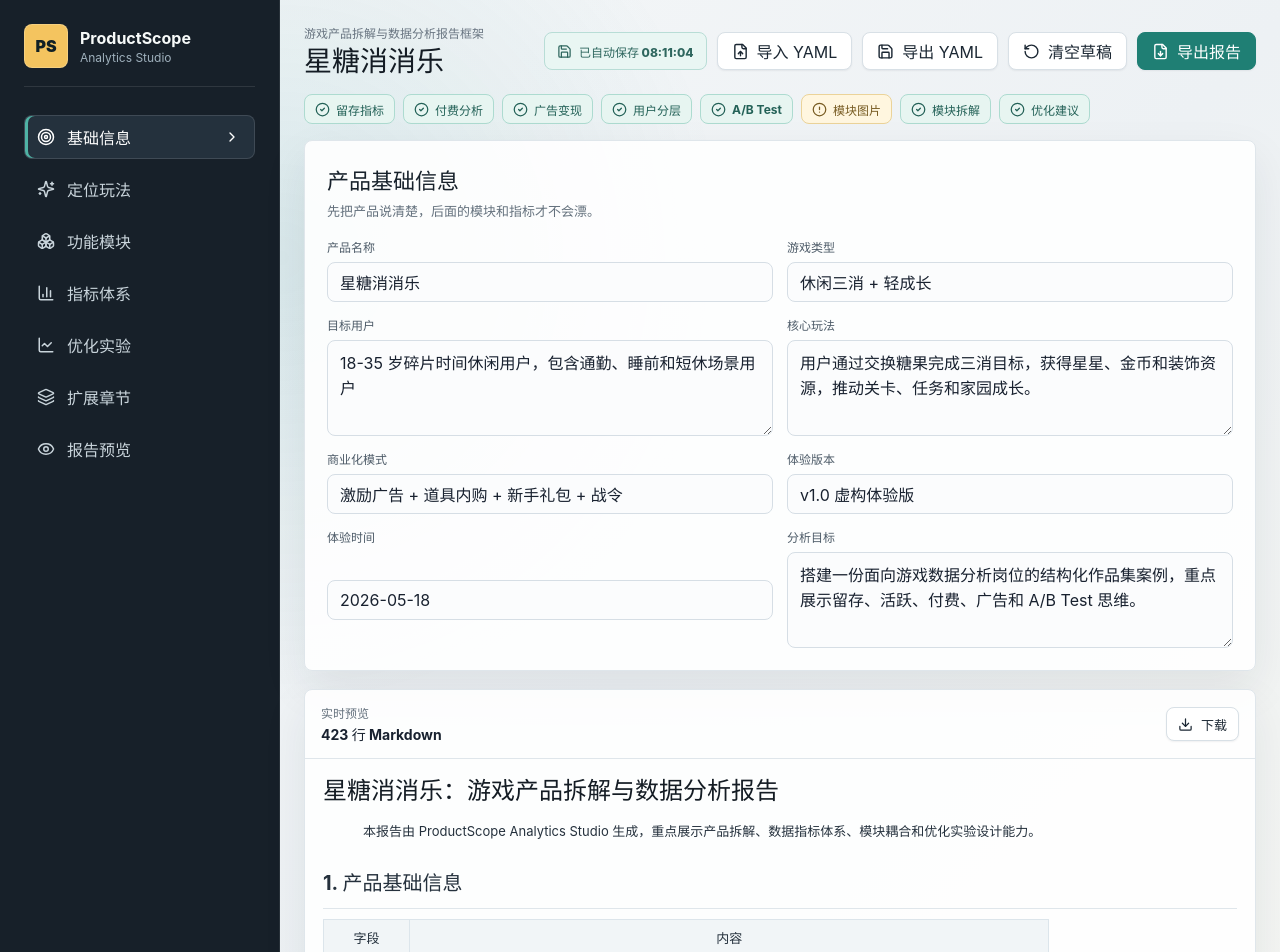
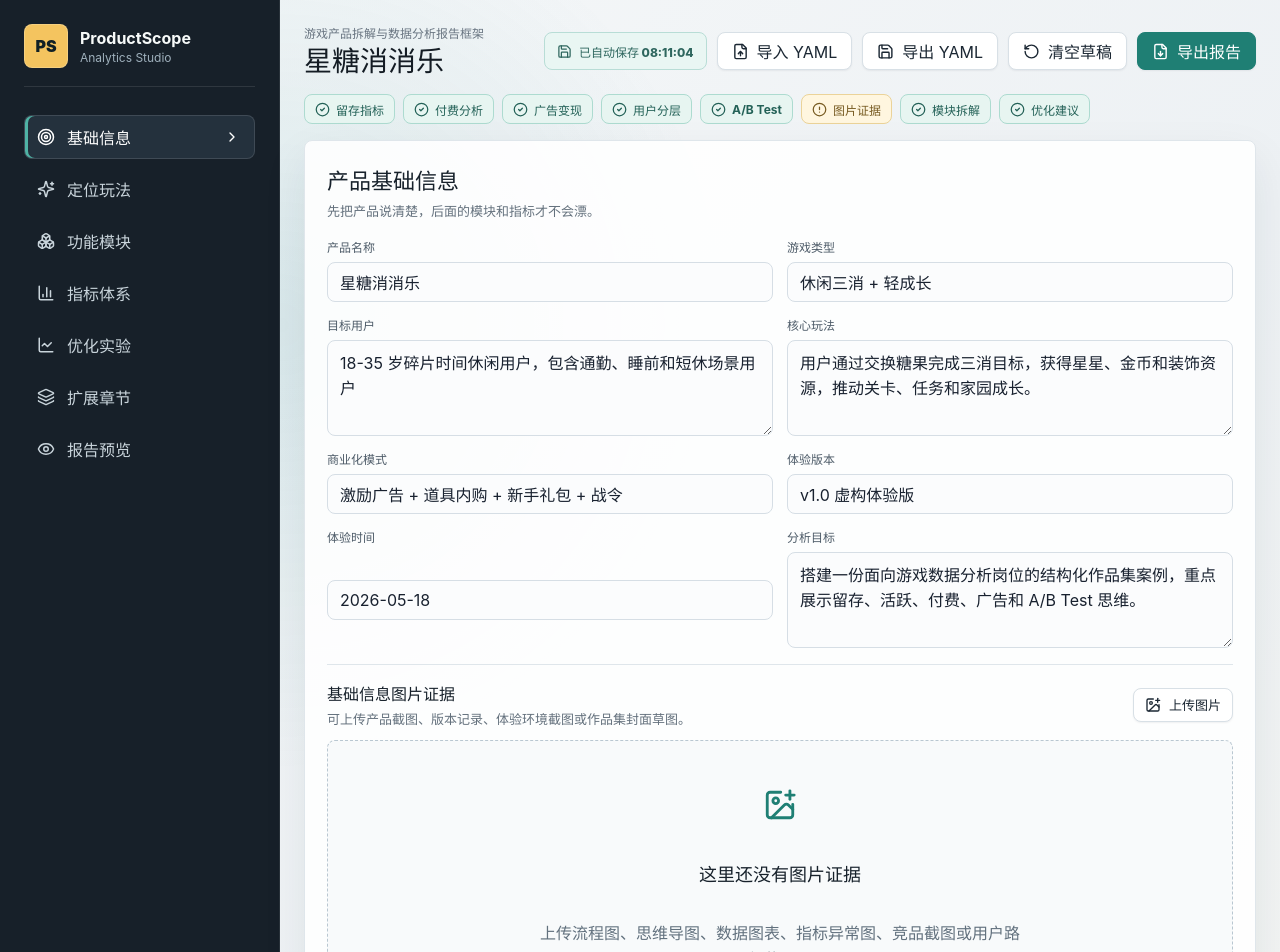
Before and after one commit to nameuserxia/ProductScope-Analytics, a React (Vite) app: page / in a window 1280 px wide. Shown: the top 952 px of the page. Built offline with nearby package versions, Linux system fonts and the light colour scheme.

Commit message:
Add image evidence uploads to all sections

```diff
--- a/src/App.jsx
+++ b/src/App.jsx
@@ -126,7 +126,6 @@ function App() {
     }
   });
   const fileRef = useRef(null);
-  const imageFileRef = useRef(null);
   const firstSaveRef = useRef(true);
 
   const product = data["产品基础信息"] || {};
@@ -262,38 +261,6 @@ function App() {
     downloadFile("productscope-report.md", markdown, "text/markdown;charset=utf-8");
   };
 
-  const handleModuleImageUpload = async (event) => {
-    const files = Array.from(event.target.files || []);
-    if (!files.length) return;
-
-    const acceptedImages = [];
-    const skippedFiles = [];
-    for (const file of files) {
-      if (!file.type.startsWith("image/")) {
-        skippedFiles.push(`${file.name} 不是图片`);
-        continue;
-      }
-      if (file.size > maxImageSize) {
-        skippedFiles.push(`${file.name} 超过 2MB`);
-        continue;
-      }
-      const dataUrl = await readFileAsDataUrl(file);
-      acceptedImages.push({
-        标题: file.name.replace(/\.[^.]+$/, ""),
-        说明: "补充这张图对应的数据结论、用户路径证据或问题证据。",
-        文件名: file.name,
-        图片数据: dataUrl,
-      });
-    }
-
-    if (acceptedImages.length) {
-      const nextImages = [...ensureArray(selected["图片证据"]), ...acceptedImages];
-      updateModule(selectedModule, { 图片证据: nextImages });
-    }
-    setImportError(skippedFiles.length ? `部分图片未导入：${skippedFiles.join("；")}` : "");
-    event.target.value = "";
-  };
-
   const resetDraft = () => {
     const nextData = parseYaml(sampleYaml);
     setData(nextData);
@@ -400,6 +367,13 @@ function App() {
                     </Field>
                   ))}
                 </div>
+                <EvidenceSection
+                  title="基础信息图片证据"
+                  note="可上传产品截图、版本记录、体验环境截图或作品集封面草图。"
+                  images={ensureArray(product["图片证据"])}
+                  onChange={(nextImages) => updateProduct("图片证据", nextImages)}
+                  setError={setImportError}
+                />
               </Panel>
             )}
 
@@ -424,6 +398,20 @@ function App() {
                   label="核心循环"
                   value={lineJoin(data["核心玩法拆解"]?.["核心循环"])}
                   onChange={(value) => updateListSection("核心玩法拆解", "核心循环", lineSplit(value))}
+                />
+                <EvidenceSection
+                  title="定位分析图片证据"
+                  note="可上传用户画像、竞品定位图、用户需求脑图或使用场景图。"
+                  images={ensureArray(data["产品定位分析"]?.["图片证据"])}
+                  onChange={(nextImages) => updateListSection("产品定位分析", "图片证据", nextImages)}
+                  setError={setImportError}
+                />
+                <EvidenceSection
+                  title="核心玩法图片证据"
+                  note="可上传核心循环图、玩法流程图、成长路径图或系统关系图。"
+                  images={ensureArray(data["核心玩法拆解"]?.["图片证据"])}
+                  onChange={(nextImages) => updateListSection("核心玩法拆解", "图片证据", nextImages)}
+                  setError={setImportError}
                 />
               </Panel>
             )}
@@ -490,20 +478,12 @@ function App() {
                       value={lineJoin(selected["可验证的数据分析方法"])}
                       onChange={(value) => updateModule(selectedModule, { 可验证的数据分析方法: lineSplit(value) })}
                     />
-                    <div className="module-evidence-head">
-                      <div>
-                        <h3>模块图片证据</h3>
-                        <p>上传这个模块对应的图表、路径截图、竞品截图或问题证据。</p>
-                      </div>
-                      <input ref={imageFileRef} type="file" accept="image/*" multiple onChange={handleModuleImageUpload} hidden />
-                      <button className="mini-button" onClick={() => imageFileRef.current?.click()}>
-                        <ImagePlus size={16} />
-                        上传图片
-                      </button>
-                    </div>
-                    <ModuleImageEvidenceEditor
+                    <EvidenceSection
+                      title="模块图片证据"
+                      note="上传这个模块对应的图表、路径截图、竞品截图或问题证据。"
                       images={ensureArray(selected["图片证据"])}
                       onChange={(nextImages) => updateModule(selectedModule, { 图片证据: nextImages })}
+                      setError={setImportError}
                     />
                   </div>
                 </div>
@@ -557,18 +537,25 @@ function App() {
                     </article>
                   ))}
                 </div>
+                <EvidenceSection
+                  title="指标体系图片证据"
+                  note="可上传指标树、北极星指标图、漏斗图、留存曲线或数据看板截图。"
+                  images={ensureArray(metrics["图片证据"])}
+                  onChange={(nextImages) => updateSection("数据指标体系", { ...metrics, 图片证据: nextImages })}
+                  setError={setImportError}
+                />
               </Panel>
             )}
 
             {activeTab === "optimizations" && (
               <Panel title="优化实验" note="建议始终写清楚问题、指标、方案、风险、A/B Test 和成功标准。">
-                <OptimizationEditor data={data} setData={setData} />
+                <OptimizationEditor data={data} setData={setData} setError={setImportError} />
               </Panel>
             )}
 
             {activeTab === "extensions" && (
               <Panel title="扩展章节" note="这里用来放竞品、埋点、SQL、访谈、截图观察和版本复盘。">
-                <ExtensionEditor data={data} setData={setData} />
+                <ExtensionEditor data={data} setData={setData} setError={setImportError} />
               </Panel>
             )}
 
@@ -631,6 +618,30 @@ function TextareaList({ label, value, onChange }) {
   );
 }
 
+async function readImagesFromFiles(files, setError) {
+  const acceptedImages = [];
+  const skippedFiles = [];
+  for (const file of files) {
+    if (!file.type.startsWith("image/")) {
+      skippedFiles.push(`${file.name} 不是图片`);
+      continue;
+    }
+    if (file.size > maxImageSize) {
+      skippedFiles.push(`${file.name} 超过 2MB`);
+      continue;
+    }
+    const dataUrl = await readFileAsDataUrl(file);
+    acceptedImages.push({
+      标题: file.name.replace(/\.[^.]+$/, ""),
+      说明: "补充这张图对应的数据结论、用户路径证据或问题证据。",
+      文件名: file.name,
+      图片数据: dataUrl,
+    });
+  }
+  setError(skippedFiles.length ? `部分图片未导入：${skippedFiles.join("；")}` : "");
+  return acceptedImages;
+}
+
 function readFileAsDataUrl(file) {
   return new Promise((resolve, reject) => {
     const reader = new FileReader();
@@ -640,7 +651,39 @@ function readFileAsDataUrl(file) {
   });
 }
 
-function OptimizationEditor({ data, setData }) {
+function EvidenceSection({ title, note, images, onChange, setError }) {
+  const inputRef = useRef(null);
+  const rows = ensureArray(images);
+
+  const handleUpload = async (event) => {
+    const files = Array.from(event.target.files || []);
+    if (!files.length) return;
+    const acceptedImages = await readImagesFromFiles(files, setError);
+    if (acceptedImages.length) {
+      onChange([...rows, ...acceptedImages]);
+    }
+    event.target.value = "";
+  };
+
+  return (
+    <section className="evidence-section">
+      <div className="evidence-head">
+        <div>
+          <h3>{title}</h3>
+          <p>{note}</p>
+        </div>
+        <input ref={inputRef} type="file" accept="image/*" multiple onChange={handleUpload} hidden />
+        <button className="mini-button" onClick={() => inputRef.current?.click()}>
+          <ImagePlus size={16} />
+          上传图片
+        </button>
+      </div>
+      <ImageEvidenceEditor images={rows} onChange={onChange} />
+    </section>
+  );
+}
+
+function OptimizationEditor({ data, setData, setError }) {
   const rows = ensureArray(data["优化建议"]);
   const update = (index, patch) => {
     const next = clone(rows);
@@ -693,13 +736,20 @@ function OptimizationEditor({ data, setData }) {
           </div>
           <TextareaList label="影响用户" value={lineJoin(item["影响用户"])} onChange={(value) => update(index, { 影响用户: lineSplit(value) })} />
           <TextareaList label="影响指标" value={lineJoin(item["影响指标"])} onChange={(value) => update(index, { 影响指标: lineSplit(value) })} />
+          <EvidenceSection
+            title="优化建议图片证据"
+            note="可上传问题截图、实验方案图、A/B Test 分流图或指标变化图。"
+            images={ensureArray(item["图片证据"])}
+            onChange={(nextImages) => update(index, { 图片证据: nextImages })}
+            setError={setError}
+          />
         </article>
       ))}
     </div>
   );
 }
 
-function ExtensionEditor({ data, setData }) {
+function ExtensionEditor({ data, setData, setError }) {
   const rows = ensureArray(data["自定义扩展章节"]);
   const update = (index, patch) => {
     const next = clone(rows);
@@ -727,13 +777,20 @@ function ExtensionEditor({ data, setData }) {
             <textarea value={item["内容"] || ""} onChange={(event) => update(index, { 内容: event.target.value })} />
           </Field>
           <TextareaList label="分析要点" value={lineJoin(item["分析要点"])} onChange={(value) => update(index, { 分析要点: lineSplit(value) })} />
+          <EvidenceSection
+            title="扩展章节图片证据"
+            note="可上传竞品截图、埋点图、SQL 结果图、访谈归纳图或版本复盘图。"
+            images={ensureArray(item["图片证据"])}
+            onChange={(nextImages) => update(index, { 图片证据: nextImages })}
+            setError={setError}
+          />
         </article>
       ))}
     </div>
   );
 }
 
-function ModuleImageEvidenceEditor({ images, onChange }) {
+function ImageEvidenceEditor({ images, onChange }) {
   const rows = ensureArray(images);
   const update = (index, patch) => {
     const next = clone(rows);
@@ -748,8 +805,8 @@ function ModuleImageEvidenceEditor({ images, onChange }) {
     return (
       <div className="empty-state">
         <ImagePlus size={34} />
-        <strong>这个模块还没有图片证据</strong>
-        <p>上传和当前模块直接相关的留存曲线、漏斗截图、指标异常图、竞品截图或用户路径截图。</p>
+        <strong>这里还没有图片证据</strong>
+        <p>上传流程图、思维导图、数据图表、指标异常图、竞品截图或用户路径截图。</p>
       </div>
     );
   }
@@ -783,13 +840,19 @@ function getQualityChecks(data) {
   const text = JSON.stringify(data);
   const modules = ensureArray(data["功能模块拆解"]);
   const optimizations = ensureArray(data["优化建议"]);
+  const hasImages = (value) => {
+    if (!value || typeof value !== "object") return false;
+    if (Array.isArray(value)) return value.some(hasImages);
+    if (ensureArray(value["图片证据"]).length > 0) return true;
+    return Object.values(value).some(hasImages);
+  };
   return [
     { label: "留存指标", done: text.includes("留存") || text.includes("D1") },
     { label: "付费分析", done: text.includes("付费") || text.includes("ARPU") },
     { label: "广告变现", done: text.includes("广告") || text.includes("eCPM") },
     { label: "用户分层", done: text.includes("分层") || text.includes("高价值用户") },
     { label: "A/B Test", done: text.includes("A/B Test") || text.includes("实验组") },
-    { label: "模块图片", done: modules.some((module) => ensureArray(module["图片证据"]).length > 0) },
+    { label: "图片证据", done: hasImages(data) },
     { label: "模块拆解", done: modules.length >= 3 },
     { label: "优化建议", done: optimizations.length >= 1 },
   ];
--- a/src/report.js
+++ b/src/report.js
@@ -29,6 +29,24 @@ const bullets = (items) => {
   return rows.length ? rows.map((item) => `- ${item}`).join("\n") : "- 待补充";
 };
 
+const pushImages = (lines, images, heading = "图片证据", headingLevel = 3) => {
+  const rows = list(images);
+  if (!rows.length) return;
+  const headingMarks = "#".repeat(headingLevel);
+  const itemHeadingMarks = "#".repeat(Math.min(headingLevel + 1, 6));
+  lines.push("", `${headingMarks} ${heading}`);
+  rows.forEach((image, index) => {
+    lines.push(
+      "",
+      `${itemHeadingMarks} ${index + 1}. ${get(image, "标题", "图片证据")}`,
+      "",
+      get(image, "说明", ""),
+      "",
+      `![${get(image, "标题", "图片证据")}](${get(image, "图片数据", "")})`
+    );
+  });
+};
+
 export function generateMarkdown(data) {
   const product = get(data, "产品基础信息", {});
   const positioning = get(data, "产品定位分析", {});
@@ -56,6 +74,11 @@ export function generateMarkdown(data) {
       ])
     ),
     "",
+  ];
+
+  pushImages(lines, get(product, "图片证据", []), "基础信息图片证据", 3);
+
+  lines.push(
     "## 2. 产品定位分析",
     "",
     "### 用户需求",
@@ -96,7 +119,12 @@ export function generateMarkdown(data) {
     "",
     "### 用户为什么要玩这款游戏",
     "",
-    get(positioning, "用户为什么要玩", "待补充"),
+    get(positioning, "用户为什么要玩", "待补充")
+  );
+
+  pushImages(lines, get(positioning, "图片证据", []), "定位分析图片证据", 3);
+
+  lines.push(
     "",
     "## 3. 核心玩法拆解",
     "",
@@ -124,10 +152,12 @@ export function generateMarkdown(data) {
     "",
     "### 成长路径",
     "",
-    bullets(get(gameplay, "成长路径", [])),
-    "",
-    "## 4. 功能模块拆解",
-  ];
+    bullets(get(gameplay, "成长路径", []))
+  );
+
+  pushImages(lines, get(gameplay, "图片证据", []), "核心玩法图片证据", 3);
+
+  lines.push("", "## 4. 功能模块拆解");
 
   modules.forEach((module, index) => {
     const moduleImages = list(get(module, "图片证据", []));
@@ -170,19 +200,7 @@ export function generateMarkdown(data) {
       "",
       bullets(get(module, "可验证的数据分析方法", []))
     );
-    if (moduleImages.length) {
-      lines.push("", "#### 图片证据");
-      moduleImages.forEach((image, imageIndex) => {
-        lines.push(
-          "",
-          `##### ${imageIndex + 1}. ${get(image, "标题", "图片证据")}`,
-          "",
-          get(image, "说明", ""),
-          "",
-          `![${get(image, "标题", "图片证据")}](${get(image, "图片数据", "")})`
-        );
-      });
-    }
+    pushImages(lines, moduleImages, "图片证据", 4);
   });
 
   lines.push("", "## 5. 用户体验路径分析");
@@ -226,6 +244,8 @@ export function generateMarkdown(data) {
       )
     );
   });
+
+  pushImages(lines, get(metrics, "图片证据", []), "指标体系图片证据", 3);
 
   lines.push(
     "",
@@ -272,6 +292,7 @@ export function generateMarkdown(data) {
         ["实验对象", "对照组", "实验组", "核心指标", "护栏指标", "实验周期"].map((key) => [key, get(ab, key)])
       )
     );
+    pushImages(lines, get(item, "图片证据", []), "优化建议图片证据", 4);
   });
 
   lines.push(
@@ -309,8 +330,9 @@ export function generateMarkdown(data) {
         "",
         get(section, "内容", ""),
         "",
-        bullets(get(section, "分析要点", []))
+      bullets(get(section, "分析要点", []))
       );
+      pushImages(lines, get(section, "图片证据", []), "扩展章节图片证据", 4);
     });
   }
 
--- a/src/styles.css
+++ b/src/styles.css
@@ -431,6 +431,33 @@ textarea:focus {
   gap: 14px;
 }
 
+.evidence-section {
+  display: grid;
+  gap: 12px;
+  margin-top: 16px;
+  padding-top: 16px;
+  border-top: 1px solid #dfe6eb;
+}
+
+.evidence-head {
+  display: flex;
+  align-items: center;
+  justify-content: space-between;
+  gap: 16px;
+}
+
+.evidence-head h3 {
+  margin: 0;
+  color: #17212b;
+  font-size: 16px;
+}
+
+.evidence-head p {
+  margin: 4px 0 0;
+  color: #64717d;
+  font-size: 13px;
+}
+
 .empty-state {
   display: grid;
   place-items: center;
```
Also changed, not shown: data/schema_notes.md (+10 -3 lines), 2 other files (tests, documents, lock files or other folders).
